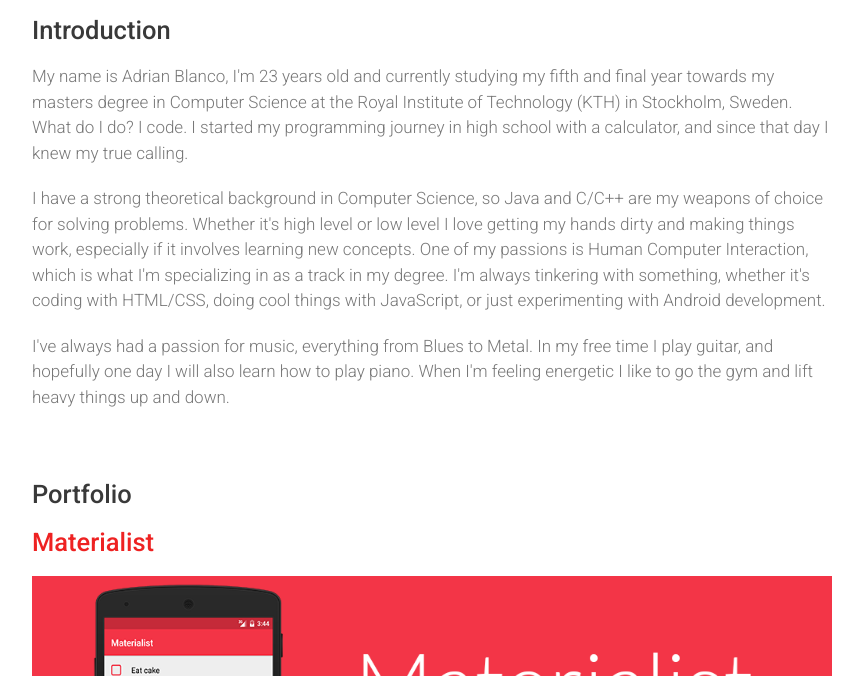
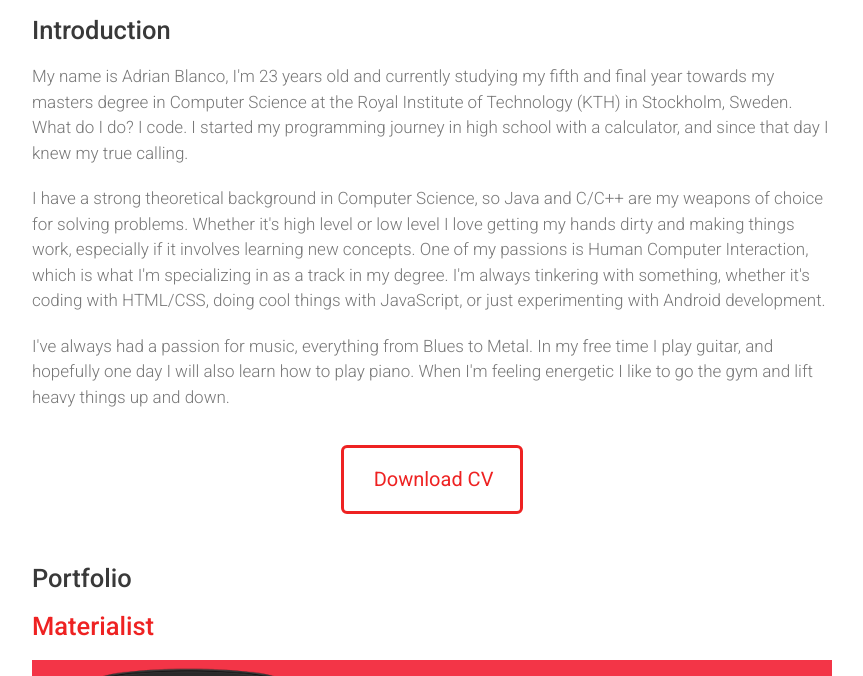
Before and after one commit to adrianblancode/adrianblancode.github.io, a Jekyll site: the page built from index.html, in a window 1280 px wide and 1400 px high, cut to the strip 724-1400 px from the top of the window. Shown: the whole strip, without its empty margins (208-1071 px from the left). Built offline with Jekyll 4.4.1, drawn with Linux system fonts in a browser that asks for light colours; comment, search, counter and statistics services are not loaded.

Commit message:
Add CV button and alternate logo

```diff
--- a/_includes/navigation.html
+++ b/_includes/navigation.html
@@ -1,7 +1,7 @@
 <div id="sidebar">
   <div id="mobile-logo">
     <a href="#home" onmouseover="toggleLogo('red')" onmouseout="toggleLogo('white')" onclick="$(window).scrollTo($('#home'), 400);">
-      <img id="logo" src="/images/logo.png" onerror="this.src='/images/logo.png'"/>
+      <img id="logo" src="/images/logo.png">
     </a>
   </div>
   <div id="mobile-nav">
--- a/css/adrianblanco.css
+++ b/css/adrianblanco.css
@@ -150,7 +150,7 @@
   position: absolute;
   float: left;
   margin-top: 4px;
-  margin-left: 7px;
+  margin-left: 8px;
 }
 
 #logo {
@@ -179,12 +179,41 @@ a.white {
   color: #FFF;
 }
 
+i.zmdi{
+  margin-right: 3px;
+}
+
 i.fa, a, a:hover {
   color: #E22;
 }
 
 section a:hover {
   text-decoration: underline;
+}
+
+.button {
+  display: inline-block;
+  margin-top: 15px;
+  padding: 18px 27px;
+  font-size: 20px;
+  line-height: 1.33;
+  border-radius: 6px;
+  border: solid 3px #E22;
+  background: transparent;
+  text-align: center;
+  transition: all .3s ease-in-out;
+}
+
+.button {
+  font-family: "Roboto";
+  font-weight: 400;
+}
+
+.button:hover {
+  border: solid 3px #E22;
+  background: #E22;
+  color: #FFF;
+  text-decoration: none;
 }
 
 ul {
--- a/index.html
+++ b/index.html
@@ -33,6 +33,13 @@ nav: home
     </p>
 
     <p>I've always had a passion for music, everything from Blues to Metal. In my free time I play guitar, and hopefully one day I will also learn how to play piano. When I'm feeling energetic I like to go the gym and lift heavy things up and down.</p>
+
+    <div style="text-align: center">
+      <a href="/content/Adrian_Blanco_CV.pdf" class="button" title="English CV">
+        <i class="zmdi zmdi-download"></i> Download CV
+      </a>
+    </div>
+
   </section>
 </div>
 
@@ -55,7 +62,7 @@ nav: home
     </a>
     <p>Noraoke is an Android karaoke app prototype combining experiences and interactions of western karaoke and korean norebang. It explores the concept of having groups interacting through a shared playlist, with audio synchronizing across all devices through websockets for a more social karaoke experience.</p>
 
-    <p><a href="/content/Noraoke.apk">Download Noraoke</a></p>
+    <p><a href="/content/Noraoke.apk"><i class="zmdi zmdi-download"></i> Download Noraoke</a></p>
   </section>
   <section>
     <a href="http://qwait.csc.kth.se"><h2>QWait</h2></a>
@@ -65,7 +72,7 @@ nav: home
     <p>QWait is a responsive, web based queueing system which is used for lab sessions at KTH by both students and assistants. Among my responsibilities included frontend development (AngularJS, HTML, CSS) to provide a consistent and intuitive experience for all types of users and devices.</p>
   </section>
   <section>
-    <a href="/content/Adrian_Blanco_Candidate_Thesis.pdf" title="My candidate thesis"><h2>Observing co-evolution in simulated bacteria <i class="zmdi zmdi-collection-pdf"></i></h2></a>
+    <a href="/content/Adrian_Blanco_Candidate_Thesis.pdf" title="My candidate thesis"><h2>Observing co-evolution in simulated bacteria <i class="zmdi zmdi-file"></i></h2></a>
     <p>For my candidate thesis I developed a program which through genetic algorithms simulates an environment with artificial bacteria, which over time evolve to better adapt to their environments. The aim of this research was to observe co-evolution into stable ecosystems with heterogenous species.</p>
   </section>
   <section>
@@ -86,10 +93,6 @@ nav: home
     <h2>Contact</h2>
   </header>
   <section>
-    <h3>
-      <a href="/content/Adrian_Blanco_CV.pdf" title="English CV"><i class="zmdi zmdi-collection-pdf"></i> Curriculum Vitae</a>
-    </h3>
-
     <h3><a href="mailto:adrianblp@gmail.com" title="My mail address"><i class="zmdi zmdi-email"></i> adrianblp@gmail.com</a></h3>
     <h3><a href="https://github.com/adrianblp" title="My github profile"><i class="zmdi zmdi-github-box"></i> github.com/adrianblp</a></h3>
     <h3><a href="http://facebook.com/adrianblp" title="My facebook profile"><i class="zmdi zmdi-facebook-box"></i> facebook.com/adrianblp</a></h3>
```
Also changed, not shown: images/logoalt.png (added), images/logoaltred.png (added), 5 other files.
